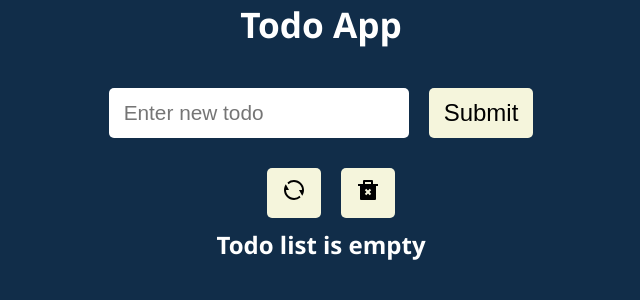
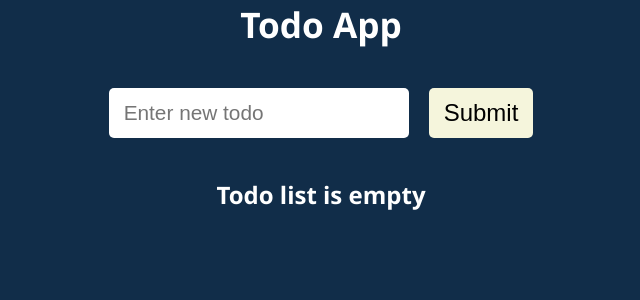
Before and after one commit to VolodymyrMamaevsky/ToDo, a React (Create React App) app: page / in a window 1280 px wide. Shown: the top 300 px of the page, without its empty margins (319-959 px from the left). Built offline with nearby package versions, Linux system fonts and the light colour scheme.

Commit message:
feat: hide button logic

```diff
--- a/src/App.js
+++ b/src/App.js
@@ -43,7 +43,12 @@ function App() {
 		<div className="App">
 			<h1>Todo App</h1>
 			<TodoForm addTodo={addTodoHandler} />
-			<TodosActions resetTodos={resetTodoHandler} />
+			{!!todos.length && (
+				<TodosActions
+					resetTodos={resetTodoHandler}
+					deleteCompletedTodos={deleteCompletedTodoshandler}
+				/>
+			)}
 			<TodoList
 				todos={todos}
 				deleteTodo={deleteTodoHandler}
--- a/src/components/Todos/TodosActions.js
+++ b/src/components/Todos/TodosActions.js
@@ -1,13 +1,13 @@
 import { RiDeleteBin2Fill, RiRefreshLine } from 'react-icons/ri';
 import Button from '../UI/Button';
 
-function TodosActions() {
+function TodosActions({ resetTodos, deleteCompletedTodos }) {
 	return (
 		<>
-			<Button title="Reset Todos">
+			<Button title="Reset Todos" onClick={resetTodos}>
 				<RiRefreshLine />
 			</Button>
-			<Button title="Clear Completed Todos">
+			<Button title="Clear Completed Todos" onClick={deleteCompletedTodos}>
 				<RiDeleteBin2Fill />
 			</Button>
 		</>
```
